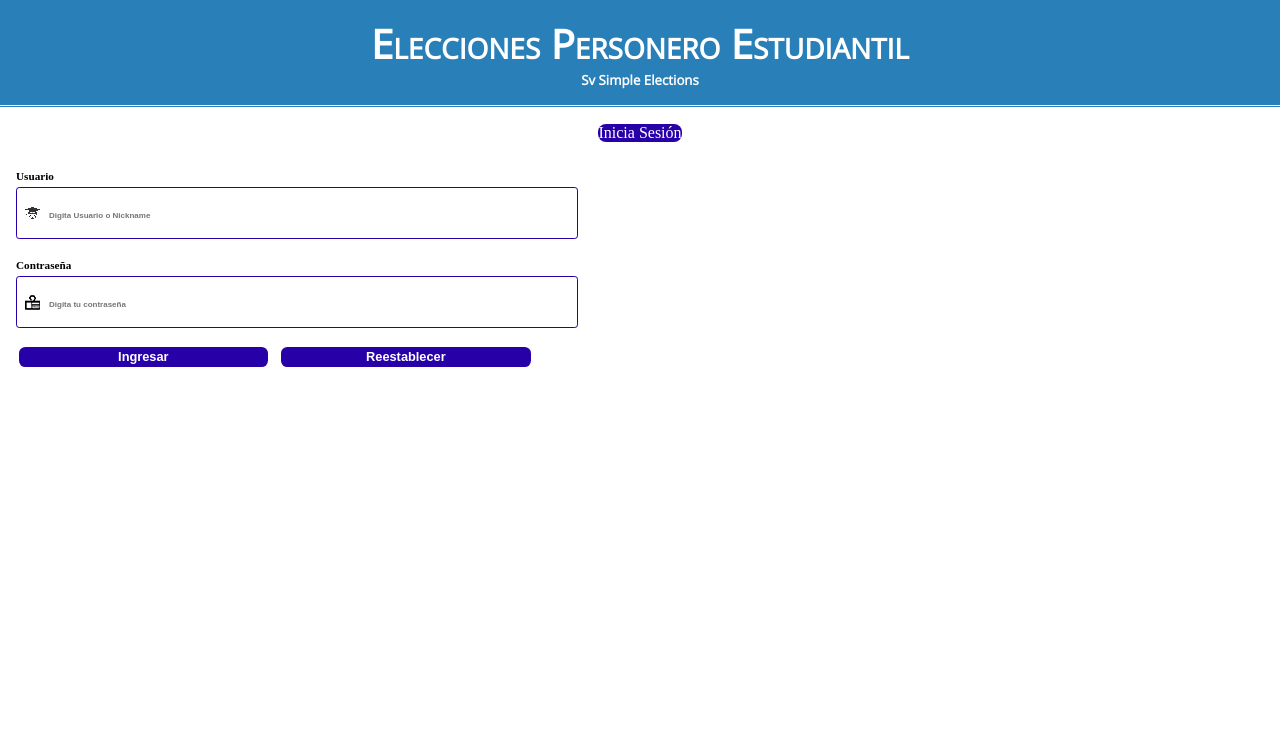
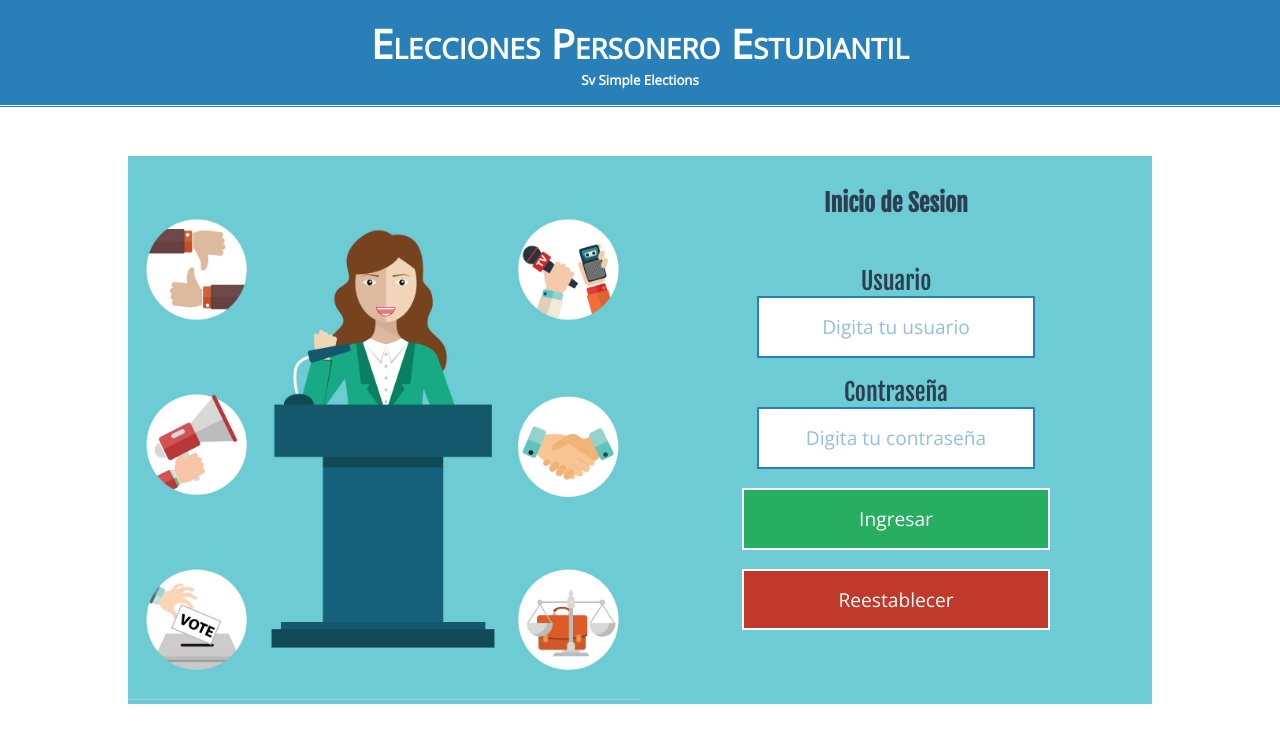
Before and after one commit to dfbarrios-gh/dp-acoinprev, a PHP site: page / in a window 1280 px wide. Shown: the top 743 px of the page. Run offline with PHP 8.4, Linux system fonts and the light colour scheme.

Commit message:
Mejorados diseño login en index.php

```diff
--- a/conexion.php
+++ b/conexion.php
@@ -1,5 +1,5 @@
 <?php
-	$conexion=mysql_connect('localhost','root','redLine2016');
+	$conexion=mysql_connect('localhost','root','');
 	mysql_select_db('acoinprevbd',$conexion)
 		or die("Error en conexion con BD: ".mysql_error());
 	session_start();
--- a/estilo.css
+++ b/estilo.css
@@ -30,7 +30,6 @@
 }
 
 /*Etiquetas HTML*/
-
 header{
 	text-align: center;
 	font-family: 'Open Sans';
@@ -40,148 +39,22 @@ header{
 	background-color: #2980b9;
 }
 
-footer{
-	height:2%;
-	font-size: 0.5em;
-	padding:1% 0% 0% 0%;
-	font-weight: bold;
-}
-
 header h1{
 	font-size:2.5em;
 	font-variant: small-caps;
 }
 
-form{
-	margin-bottom: 1%;
-	margin-top: 1%;
-	padding:1em 1em 0em 1em;
+
+
+
+
+section{
+	width: 80%;
+	display: flex;
+	margin-top: 3em !important;
+	background-color: #6DCBD3;
+	padding-top: 2em;
 }
-
-fieldset{
-	border-style:none;
-}
-
-fieldset legend{
-	margin-bottom:1.5em;
-	background-color:rgba(40, 0, 168, 1);
-	border-radius:0.5em;
-	color:#FFFFFF;
-	font-weight:lighter;
-	font-size:1em;
-	text-align:center;
-}
-
-label{
-	width:46%;
-	display:inline-block;
-	margin:0em 0.5em 0em 0em;
-	font-size:0.7em;
-	font-weight:bolder;
-}
-
-input{
-	display:inline-block;
-	width:45%;
-	height:4%;
-	margin:0.2em 0.5em 1em 0em;
-	padding:1em 0em 1em 2em;
-	border-width:0.1em;
-	border-style:solid;
-	border-radius:0.2em;
-	border-color:rgba(40, 0, 168, 1);
-	font-size:1em;
-	color:rgba(40, 0, 168, 1);
-	-moz-box-boxsizing:border-box;
-	-webkit-box-sizing:border-box;
-	box-sizing:boder-box;
-}
-
-::-webkit-input-placeholder{
-	padding-top:0.5em;
-	font-size:0.5em;
-	font-weight: bold;
-}
-
-input[type=button], input[type='reset']{
-	display:inline-block;
-	width:20%;
-	height:5%;
-	margin-left:0.2em;
-	background-color:rgba(40, 0, 168, 1);
-	padding:0.2em 0em 0.2em 0em;
-	font-size:0.8em;
-	color:#FFFFFF;
-	font-weight:bold;
-	border:none;
-	border-radius:0.5em;
-	cursor:pointer;
-}
-
-input[type=button]:hover, input[type='reset']:hover{
-	background-color:#FFFFFF;
-	color:rgba(40, 0, 168, 1);
-}
-
-input:focus {
-	border:0.14em solid rgba(40, 0, 168, 1);
-}
-
-input.est{
-	background:url(../img/est.png) no-repeat scroll 0 0 transparent;
-	background-position:0.5em;
-	background-color:#FFFFFF;
-}
-
-input.grade{
-	background:url(../img/test.png) no-repeat scroll 0 0 transparent;
-	background-position:0.5em;
-	background-color:#FFFFFF;
-}
-
-input.pass{
-	background:url(../img/pass.png) no-repeat scroll 0 0 transparent;
-	background-position:0.5em;
-	background-color:#FFFFFF;
-}
-
-#con_tabla{
-	margin:0 auto;
-	width: 20%;
-}
-
-table{
-	margin:0 auto;
-	border: 0.15em solid #000;
-	border-collapse: collapse;
-	width:30%;
-}
-
-table td{
-	border: 0.1em solid #000;
-	padding:0.5em 0.5em;
-	background-color:rgba(255, 247, 0, 1);
-	color:#000;
-}
-
-table th{
-	border: 0.1em solid #000;
-	padding: 0.8em 0.8em;
-	background-color: rgba(40, 0, 168, 1);
-	text-align:center;
-	color:#FFFFFF;
-}
-
-table tr:hover{
-	background-color: rgba(40, 0, 168, 1);
-	cursor:pointer;
-}
-
-table td:hover{
-	background-color: #FFFFFF;
-	color:#000;
-	box-shadow: 0.5em 0.5em 0.53em rgba(255, 247, 0, 0.5);
-};
 
 button{
 	border-radius:2px;
@@ -190,6 +63,69 @@ button{
 	border:0.5em solid #000;
 }
 
+
+/*Id's*/
+#icono{
+	width: 50%;
+}
+
+#icono img{
+	width: 100%;
+}
+
+#formLogin{
+	width: 50%;
+	text-align: center;
+	background-color: #6DCBD3;
+	/*font-family: ""*/
+}
+
+#formLogin h2{
+	font-family: "Fjalla One";
+	color: #2c3e50;
+	margin-bottom: 2em;
+}
+
+#formLogin label{
+	font-family: "Fjalla One";
+	color: #2c3e50;
+	font-size: 1.5em;
+}
+
+#formLogin input{
+	border: 2px solid #2980b9;
+	font-family: "Open Sans";
+	font-size: 1.2em;
+	padding: .8em;
+	margin-bottom: 1em;
+	color: #2980b9;
+	text-align: center;
+}
+
+#formLogin input[type=button]{
+	width: 60%;
+	background-color: rgba(39, 174, 96,1.0);
+	color: white;
+	border: 2px solid white;
+}
+
+#formLogin input[type=reset]{
+	width: 60%;
+	background-color: rgba(192, 57, 43,1.0);
+	color: white;
+	border: 2px solid white;
+}
+
+#formLogin input[type=reset]:hover{
+	cursor: pointer;
+}
+
+
+::-webkit-input-placeholder{
+	color: rgba(41, 128, 185,0.5);
+}
+
+
 /*Clases*/
 
 .centrarCaja{
--- a/index.php
+++ b/index.php
@@ -24,11 +24,15 @@ require_once("conexion.php");
                   <h1>Elecciones Personero Estudiantil</h1>
                   <h5>Sv Simple Elections</h5>
             </header>
-            <form name='frmsignip' method='POST' autocomplete='OFF' class="centrarCaja">
-                  <fieldset>
-                        <legend>Inicia Sesión</legend>
+            <section class="centrarCaja">
+                  <div id="icono">
+                        <img src="img/imagenVotacion.jpg" alt="">
+                  </div>
+                  <div id="formLogin">
+                        <form name='frmsignip' method='POST' autocomplete='OFF' class="centrarCaja">
+                              <h2>Inicio de Sesion</h2>
                               <label for='lblusername'>Usuario</label><br/>
-                              <input type='text' name='inpusername' placeholder='Digita Usuario o Nickname' class='est' required/>
+                              <input type='text' name='inpusername' placeholder='Digita tu usuario' class='est' required/>
                               <br/>
 
                               <label for='lblpassword'>Contraseña</label><br/>
@@ -42,5 +46,8 @@ require_once("conexion.php");
 
                   </fieldset>
             </form>
+                  </div>
+            </section>
+
       </body>
 </html>
```
Also changed, not shown: img/imagenVotacion.jpg (added).
